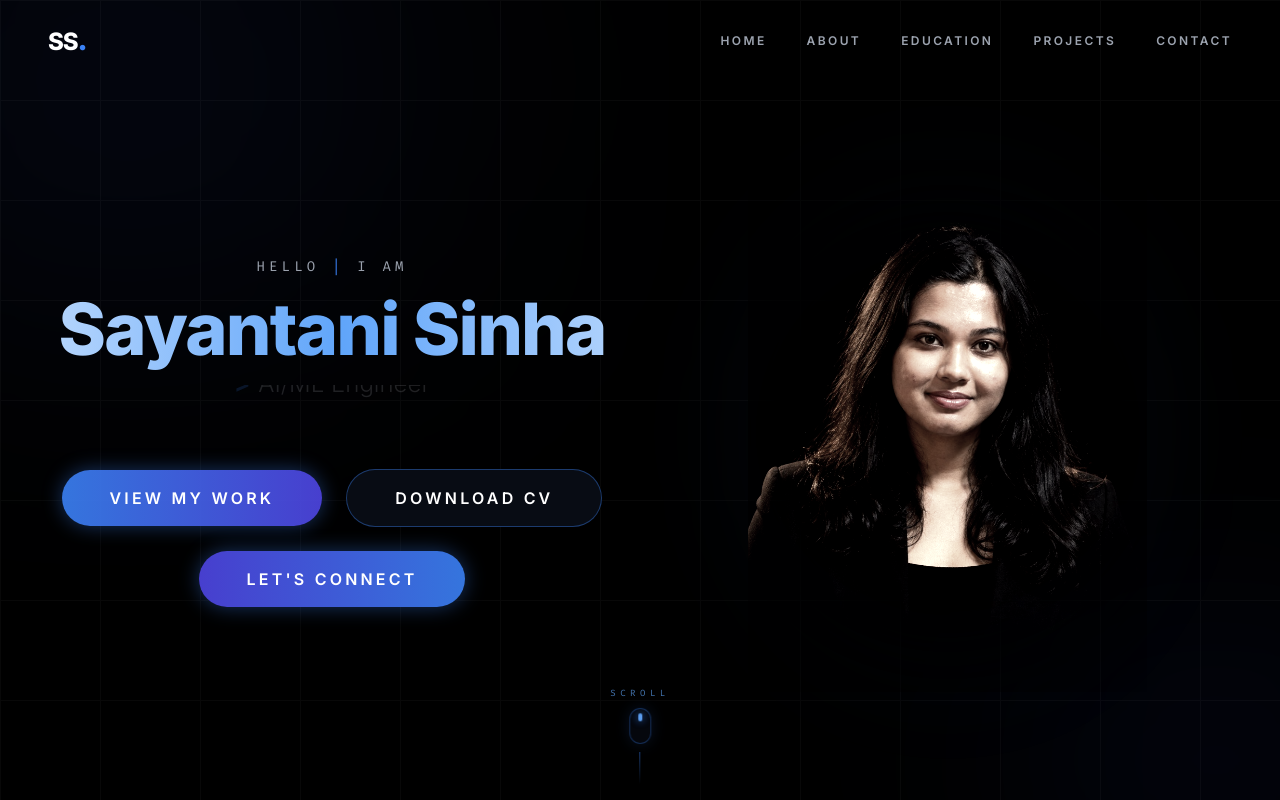
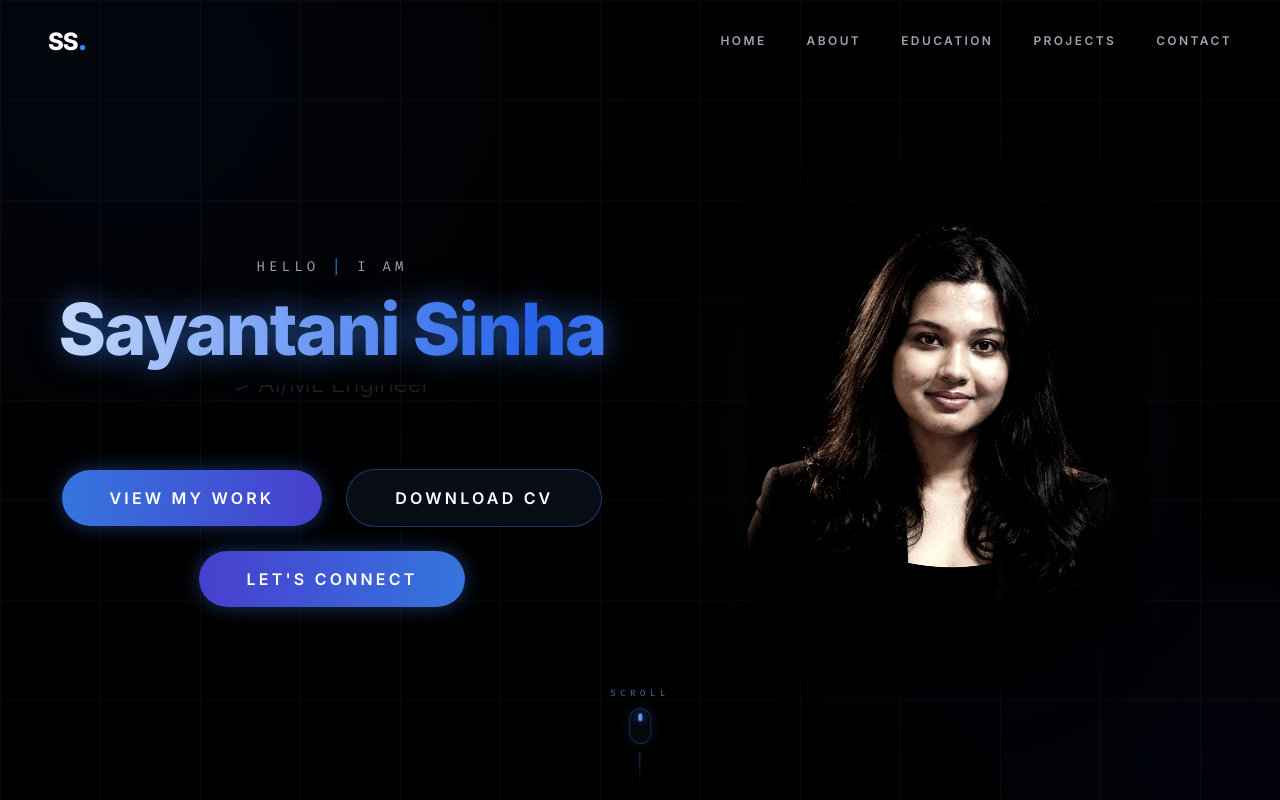
Before and after one commit to sayantani071/sayantani-portfolio, a React (Vite) app: page / in a window 1280 px wide. Shown: the top 800 px of the page. Built offline with nearby package versions, Linux system fonts and the light colour scheme.

Commit message:
Enhance hero name dynamic animation with richer colors and drop shadow glow

```diff
--- a/src/components/Hero.jsx
+++ b/src/components/Hero.jsx
@@ -54,7 +54,7 @@ const Hero = () => {
               transition={{ duration: 0.8, delay: 0.2, ease: "easeOut" }}
               className="text-4xl md:text-5xl lg:text-6xl xl:text-7xl font-black tracking-tight mb-4 whitespace-nowrap"
             >
-              <span className="bg-gradient-to-r from-white via-blue-400 to-white bg-[length:200%_auto] animate-text-flow bg-clip-text text-transparent">
+              <span className="bg-gradient-to-r from-blue-100 via-blue-600 to-blue-100 bg-[length:200%_auto] animate-text-flow bg-clip-text text-transparent drop-shadow-[0_0_15px_rgba(59,130,246,0.6)]">
                 Sayantani Sinha
               </span>
             </motion.h1>
--- a/tailwind.config.js
+++ b/tailwind.config.js
@@ -20,7 +20,7 @@ export default {
         'blob': 'blob 7s infinite',
         'fade-in-up': 'fadeInUp 0.8s ease-out forwards',
         'slide': 'slide 2s linear infinite',
-        'text-flow': 'textFlow 5s linear infinite',
+        'text-flow': 'textFlow 3s linear infinite',
       },
       keyframes: {
         blob: {
```
